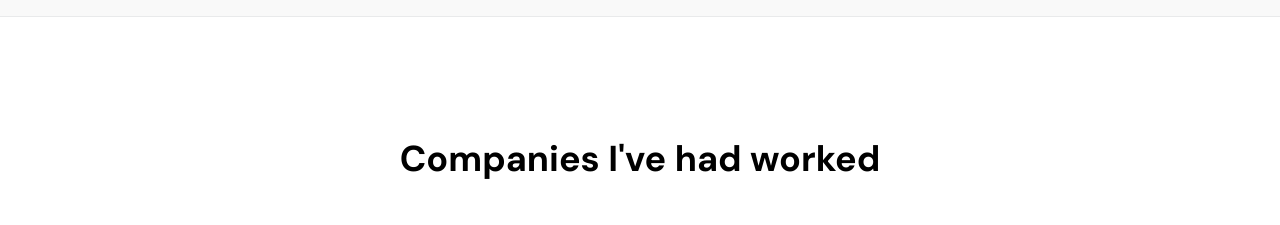
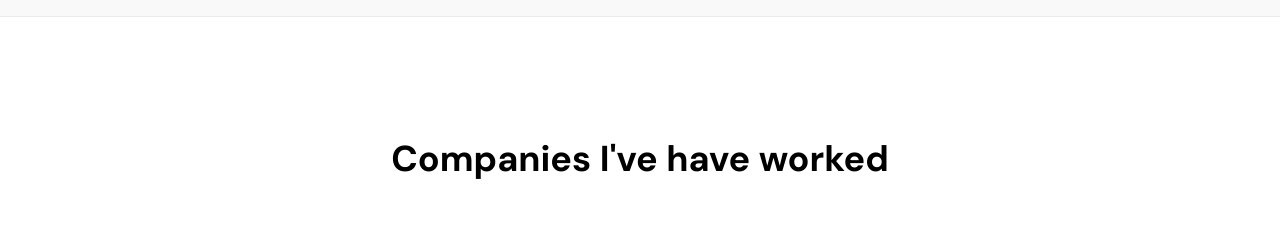
Before and after one commit to hello-himanshu-grover/hello-himanshu-grover.github.io, a plain HTML site: page index.html in a window 1280 px wide. Shown: the part 1960-2185 px from the top of the page. Drawn offline with Linux system fonts and the light colour scheme.

Commit message:
Update index.html

```diff
--- a/index.html
+++ b/index.html
@@ -230,7 +230,7 @@
                 <div class="row align-items-center">
 
                     <div class="col-lg-12 col-12">
-                        <h3 class="text-center mb-5">Companies I've had worked</h3>
+                        <h3 class="text-center mb-5">Companies I've have worked</h3>
                     </div>
 
                     <div class="col-lg-2 col-4 ms-auto clients-item-height">
```
